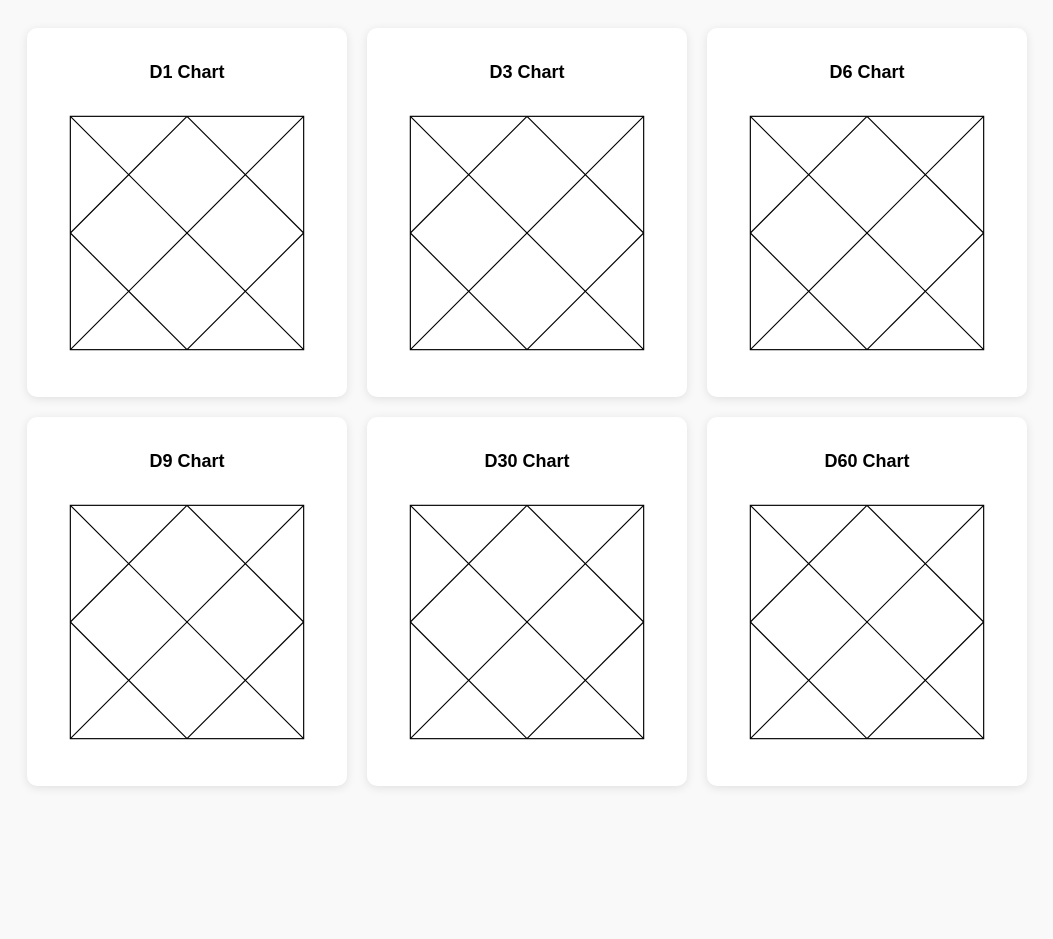
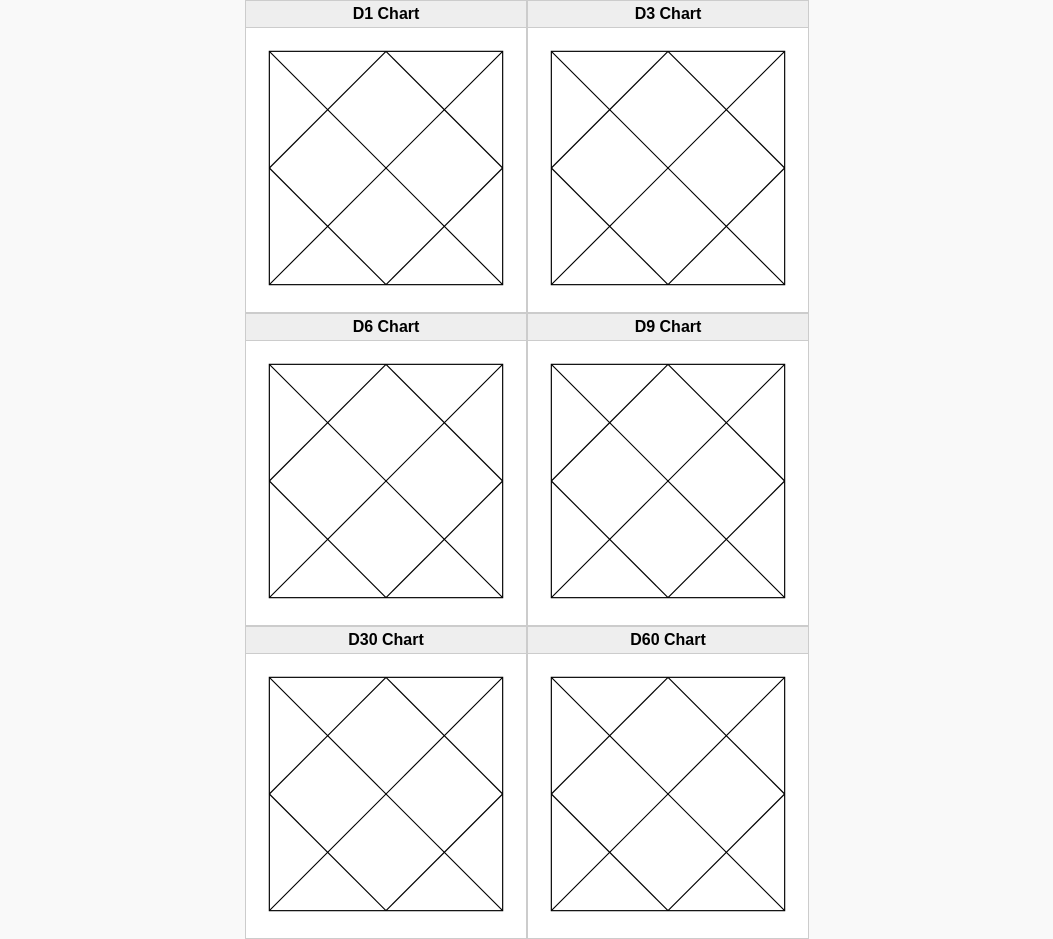
Before and after one commit to astronihar/Roga-Hora_Soft, a Flask app: template templates/partials/horoscope_charts.html in a window 1280 px wide. Shown: the whole page, without its empty margins (113-1166 px from the left). Before the commit the page ends 788 px from the top, so only its background shows below. Run offline with Flask 3, Linux system fonts and the light colour scheme; the template is opened without the code that fills it, so the values that code supplies are empty.

Commit message:
updated-Div-Design/:)

```diff
--- a/templates/partials/horoscope_charts.html
+++ b/templates/partials/horoscope_charts.html
@@ -7,27 +7,35 @@
     body {
       background-color: #f9f9f9;
       font-family: Arial, sans-serif;
+      margin: 0;
+      padding: 0;
     }
 
     .container {
-      display: flex;
-      flex-wrap: wrap;
+      display: grid;
+      grid-template-columns: repeat(2, 0fr);  /* Tight columns */
+      gap: 0;                                 /* No gap at all */
       justify-content: center;
-      gap: 20px;
-      padding: 20px;
+      padding: 0;
     }
 
     .chart-box {
       background: white;
-      padding: 10px 20px 20px 20px;
-      border-radius: 10px;
-      box-shadow: 0 2px 10px rgba(0, 0, 0, 0.1);
+      padding: 0;
+      margin: 0;
+      border-radius: 0;
+      box-shadow: none;
+      border: 1px solid #ccc;
       text-align: center;
+      width: 280px; /* Adjust to match SVG size */
     }
 
     .chart-box h4 {
-      margin-bottom: 10px;
-      font-size: 18px;
+      margin: 0;
+      font-size: 16px;
+      background-color: #eee;
+      padding: 4px;
+      border-bottom: 1px solid #ccc;
     }
 
     text {
```
